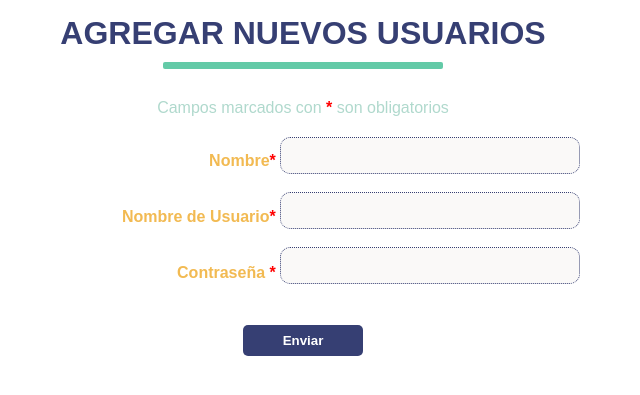
After one commit to Baol99/eq4pagina, a PHP site: page /admin/agregarusuario.php in a window 1280 px wide. The commit adds this page. Shown: the top 395 px of the page, without its empty margins (337-977 px from the left). Run offline with PHP 8.4, Linux system fonts and the light colour scheme.

Commit message:
Creación de botón
Botón para ir al formulario para agregar nuevos usuarios.

Creación del formulario para el registro de nuevos usuarios

```diff
--- /dev/null
+++ b/admin/agregarusuario.php
@@ -0,0 +1,66 @@
+<!DOCTYPE html>
+<html lang="en">
+
+<head>
+  <meta charset="UTF-8">
+  <meta http-equiv="X-UA-Compatible" content="IE=edge">
+  <meta name="viewport" content="width=device-width, initial-scale=1.0">
+  <link rel="stylesheet" href="style.css">
+  <title>Agregar Paquetes</title>
+</head>
+
+<body>
+
+  <div class="fo">
+
+    <div class="tit">
+      <h1>Agregar Nuevos Usuarios</h1>
+      <hr>
+    </div>
+
+    <form class="contfor" enctype="multipart/form-data" action="guardarusuario.php" method="post">
+
+
+      <fieldset>
+        <div class="req">
+          <p>Campos marcados con <span class="rojo">*</span> son obligatorios</p>
+        </div>
+
+        <div class="cam">
+
+          <div class="campos">
+
+            <label class="etiquet" for="nombre">Nombre<span class="rojo">*</span></label>
+            <br><br>
+
+            <label class="etiquet" for="usuario">Nombre de Usuario<span class="rojo">*</span></label>
+            <br><br>
+
+            <label class="etiquet" for="contra">Contraseña <span class="rojo">*</span></label>
+            <br><br>
+          </div>
+
+          <div class="campos">
+
+            <input required class="etiqueta1" type="text" name="nombre" id="" placeholder="">
+            <br><br>
+
+            <input required class="etiqueta1" type="text" name="usuario" id="" placeholder="">
+            <br><br>
+
+            <input required class="etiqueta1" type="text" name="contra" id="" placeholder="">
+            <br><br>
+          </div>
+
+        </div>
+
+        <input class="btn2" type="submit" value="Enviar" />
+
+      </fieldset>
+
+    </form>
+  </div>
+
+</body>
+
+</html>
--- a/admin/index.php
+++ b/admin/index.php
@@ -1,5 +1,3 @@
-
-
 <!DOCTYPE html>
 <html lang="en">
 
@@ -36,7 +34,7 @@
         </div>
 
         <input class="btn" type="submit" value="Iniciar sesión" />
-          <input class="btn" type="submit" value="Registrar" />
+        <a href="/proyecto web/admin/agregarusuario.php"><input class="btn" type='button' value="Agregar Usuario"></a>
       </div>
     </form>
   </div>
```
Lines whose indentation alone changed are shown as unchanged.
